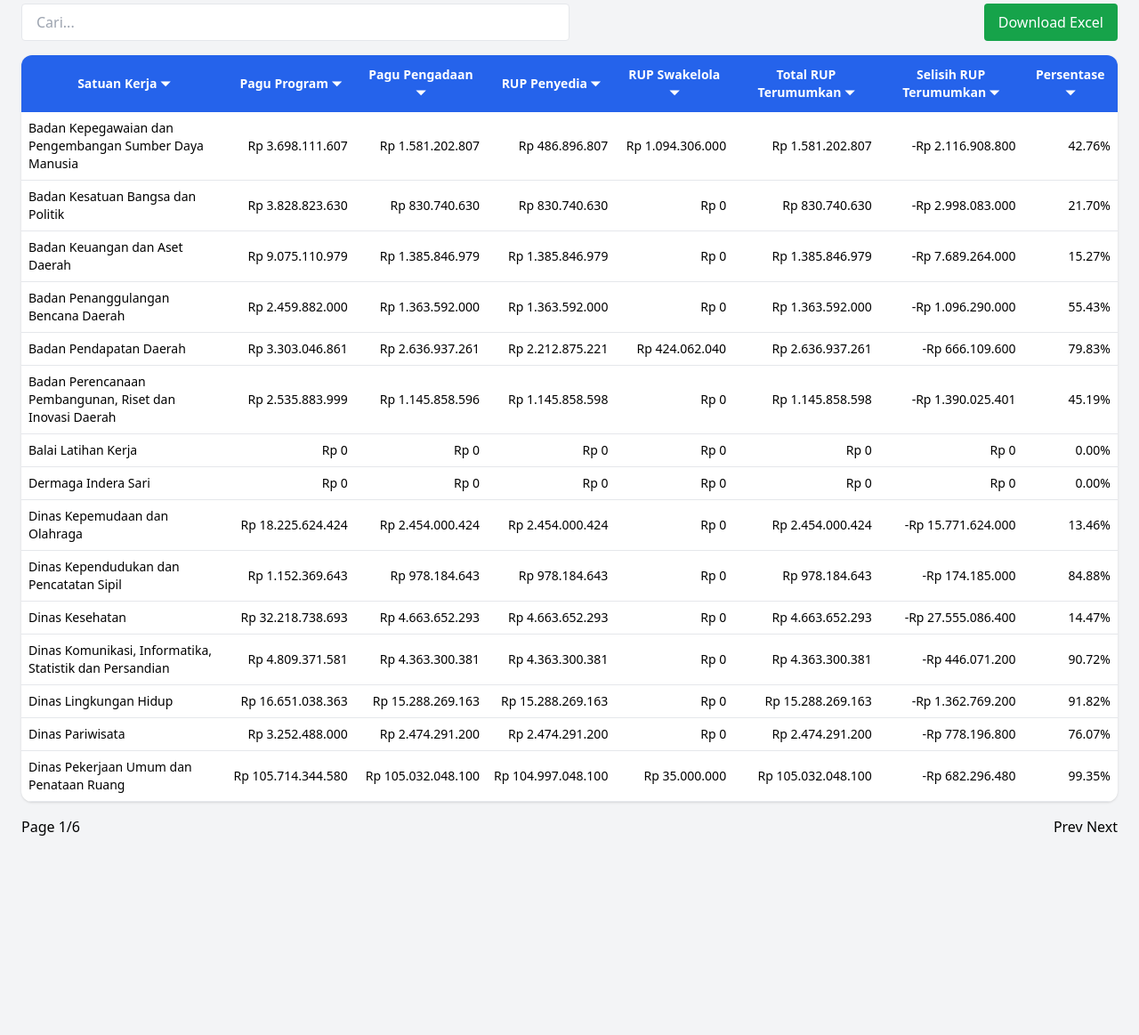
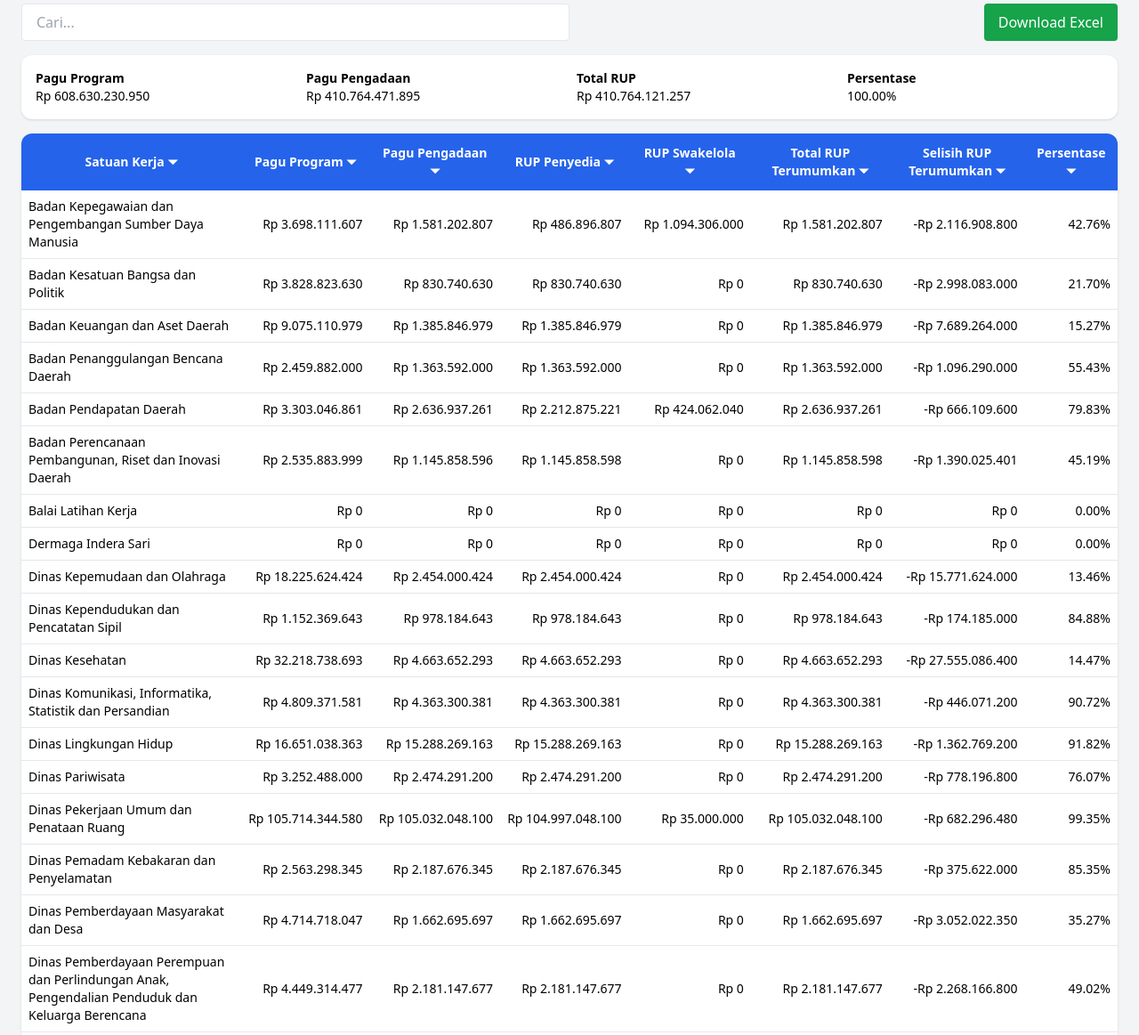
Before and after one commit to rizkipem-21/rup-2026-inaproc, a plain HTML site: page index.html in a window 1280 px wide. Shown: the part 80-1243 px from the top of the page at 89% size. Before the commit the page ends 1045 px from the top, so only its background shows below. Drawn offline with nearby package versions, Linux system fonts and the light colour scheme.

Commit message:
update tampilan tanpa chart

```diff
--- a/index.html
+++ b/index.html
@@ -38,6 +38,9 @@ Download Excel
 </button>
 </div>
 
+<!-- SUMMARY -->
+<div id="summary" class="bg-white p-4 rounded-xl shadow mb-4 grid grid-cols-2 md:grid-cols-4 gap-4 text-sm"></div>
+
 <div class="bg-white rounded-xl shadow overflow-x-auto relative">
 <table class="w-full text-sm">
 <thead class="bg-blue-600 text-white">
@@ -47,25 +50,23 @@ Download Excel
 </table>
 </div>
 
-<div class="flex justify-between mt-4" id="pagination"></div>
-
 </div>
 
 <script>
 let data = [];
 let filteredData = [];
 let filters = {};
-let currentPage = 1;
-const perPage = 15;
 
 // FORMAT
 function rupiah(x){
 return new Intl.NumberFormat('id-ID',{
-style:'currency', currency:'IDR', minimumFractionDigits:0
+style:'currency',
+currency:'IDR',
+minimumFractionDigits:0
 }).format(x||0);
 }
 
-// LOAD
+// LOAD DATA
 async function loadData(){
 const res = await fetch("data/rekap.json");
 data = await res.json();
@@ -75,7 +76,7 @@ renderHeader();
 renderTable();
 }
 
-// HEADER + FILTER ICON
+// HEADER
 function renderHeader(){
 const header = document.getElementById("headerRow");
 header.innerHTML = "";
@@ -88,7 +89,7 @@ ${col} ⏷
 });
 }
 
-// OPEN FILTER POPUP
+// OPEN FILTER
 function openFilter(e,col){
 closeAll();
 
@@ -116,19 +117,17 @@ Apply
 `;
 
 document.body.appendChild(div);
-
-// posisi popup
 div.style.left = e.pageX + "px";
 div.style.top = e.pageY + "px";
 }
 
-// CLOSE POPUP
+// CLOSE FILTER
 function closeAll(){
 const old = document.getElementById("popup");
 if(old) old.remove();
 }
 
-// SEARCH DI FILTER
+// SEARCH FILTER
 function searchFilter(input,col){
 const val = input.value.toLowerCase();
 
@@ -156,7 +155,6 @@ return filters[c].includes(String(row[c]));
 });
 });
 
-currentPage = 1;
 renderTable();
 closeAll();
 }
@@ -172,38 +170,41 @@ return Object.values(row).some(v=>String(v).toLowerCase().includes(val));
 renderTable();
 });
 
-// TABLE
+// RENDER TABLE + SUMMARY
 function renderTable(){
-const start = (currentPage-1)*perPage;
-const pageData = filteredData.slice(start,start+perPage);
 
-document.getElementById("tableBody").innerHTML = pageData.map(d=>`
+// TOTAL
+const totalPaguProgram = filteredData.reduce((a,b)=>a+(b["Pagu Program"]||0),0);
+const totalPaguPengadaan = filteredData.reduce((a,b)=>a+(b["Pagu Pengadaan"]||0),0);
+const totalRup = filteredData.reduce((a,b)=>a+(b["Total RUP Terumumkan"]||0),0);
+
+// PERSEN TOTAL
+const persenTotal = totalPaguPengadaan === 0 ? 0 : (totalRup / totalPaguPengadaan * 100);
+
+// SUMMARY
+document.getElementById("summary").innerHTML = `
+<div><b>Pagu Program</b><br>${rupiah(totalPaguProgram)}</div>
+<div><b>Pagu Pengadaan</b><br>${rupiah(totalPaguPengadaan)}</div>
+<div><b>Total RUP</b><br>${rupiah(totalRup)}</div>
+<div><b>Persentase</b><br>${persenTotal.toFixed(2)}%</div>
+`;
+
+// TABLE (SEMUA DATA)
+document.getElementById("tableBody").innerHTML = filteredData.map(d=>`
 <tr class="border-b hover:bg-gray-50">
 ${Object.keys(d).map(k=>{
-if(k.includes("Pagu")||k.includes("RUP")) return `<td class="p-2 text-right">${rupiah(d[k])}</td>`;
-if(k==="Persentase") return `<td class="p-2 text-right">${d[k].toFixed(2)}%</td>`;
+if(k.includes("Pagu")||k.includes("RUP"))
+return `<td class="p-2 text-right">${rupiah(d[k])}</td>`;
+
+if(k==="Persentase")
+return `<td class="p-2 text-right">${d[k].toFixed(2)}%</td>`;
+
 return `<td class="p-2">${d[k]}</td>`;
 }).join("")}
 </tr>
 `).join("");
 
-renderPagination();
 }
-
-// PAGINATION
-function renderPagination(){
-const totalPage = Math.ceil(filteredData.length/perPage);
-
-document.getElementById("pagination").innerHTML = `
-<div>Page ${currentPage}/${totalPage}</div>
-<div>
-<button onclick="prev()">Prev</button>
-<button onclick="next()">Next</button>
-</div>`;
-}
-
-function prev(){ if(currentPage>1){currentPage--;renderTable();}}
-function next(){ if(currentPage<Math.ceil(filteredData.length/perPage)){currentPage++;renderTable();}}
 
 // EXPORT
 function exportExcel(){
@@ -215,6 +216,8 @@ XLSX.writeFile(wb, "Rekap_RUP_2026.xlsx");
 
 // INIT
 loadData();
+
+// CLOSE POPUP CLICK OUTSIDE
 document.addEventListener("click", e=>{
 if(!e.target.closest(".filter-popup") && !e.target.closest("th")){
 closeAll();
```
